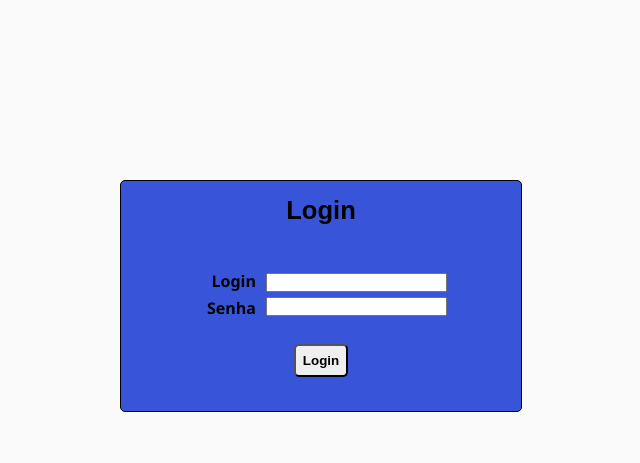
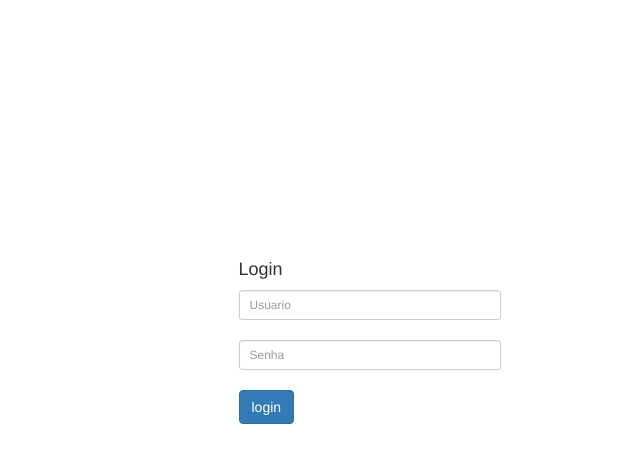
Before and after one commit to Yagamii/mvcloja, a PHP site: page /painel/index.php?page=login in a window 1280 px wide. Shown: the top 463 px of the page, without its empty margins (319-959 px from the left). Run offline with PHP 8.4, Linux system fonts and the light colour scheme; some libraries are stand-ins or nearby versions.

Commit message:
Feito pagina de login do painel

```diff
--- a/painel/src/template/Layouts/layout.php
+++ b/painel/src/template/Layouts/layout.php
@@ -5,6 +5,13 @@
 	<title><?php echo ucfirst(Fuseaction);?></title>
 	<link rel="stylesheet" href="src/template/Layouts/style.css" type="text/css" media="screen" />
 	<script language="javascript" type="text/javascript" src="src/template/Layouts/functions.js" ></script>
+	<link href="../src/template/Layouts/css/bootstrap.css" rel="stylesheet">
+	<!--<link rel="stylesheet" href="src/template/Layouts/style.css" type="text/css" media="screen" />-->
+	<script language="javascript" type="text/javascript" src="../src/template/Layouts/functions.js" ></script>
+	<!--[if lt IE 9]>
+	 <script src="https://oss.maxcdn.com/html5shiv/3.7.2/html5shiv.min.js"></script>
+	 <script src="https://oss.maxcdn.com/respond/1.4.2/respond.min.js"></script>
+ <![endif]-->
 </head>
 
 <body>
@@ -66,5 +73,11 @@ if(isset($_SESSION['id_usuario'])){ ?>
 	echo $content;
 
 } ?>
+
+<!-- jQuery (necessary for Bootstrap's JavaScript plugins) -->
+<script src="https://ajax.googleapis.com/ajax/libs/jquery/1.11.2/jquery.min.js"></script>
+<!-- Include all compiled plugins (below), or include individual files as needed -->
+<script src="../src/template/Layouts/js/bootstrap.js"></script>
+
 </body>
 </html>
--- a/painel/src/template/Login/index.php
+++ b/painel/src/template/Login/index.php
@@ -1,22 +1,23 @@
 <form name="login" action="index.php?page=login" method="POST">
-<div class="login-form">
-	<h1>Login</h1>
-    	<div class="login-label">
-        	<ul>
-            	<li>Login</li>
-                <li>Senha</li>
-            </ul>
-    	</div>
 
-        <div class="login-input">
-        	<input type="text" name="usuario" />
-            <input type="password" name="pass" />
+<div class="container" style="padding-top: 250px">
+    <div class="row">
+        <div class="col-md-offset-5 col-md-3">
+            <div class="form-login">
+            <h4>Login</h4>
+            <input type="text" id="userName" name="usuario" class="form-control input-sm chat-input" placeholder="Usuario" />
+            </br>
+            <input type="password" id="userPassword" name="pass" class="form-control input-sm chat-input" placeholder="Senha" />
+            </br>
+            <div class="wrapper">
+            <span class="group-btn">
+							<input type="hidden" name="logarUser" value="TRUE" />
+                <button type="submit" class="btn btn-primary btn-md">login <i class="fa fa-sign-in"></i></button>
+            </span>
+            </div>
+            </div>
+
         </div>
-
-        <div class="login-submit">
-        	<input type="hidden" name="logarUser" value="TRUE" />
-            <input type="submit" name="login" value="Login" />
-        </div>
-
+    </div>
 </div>
 </form>
```
